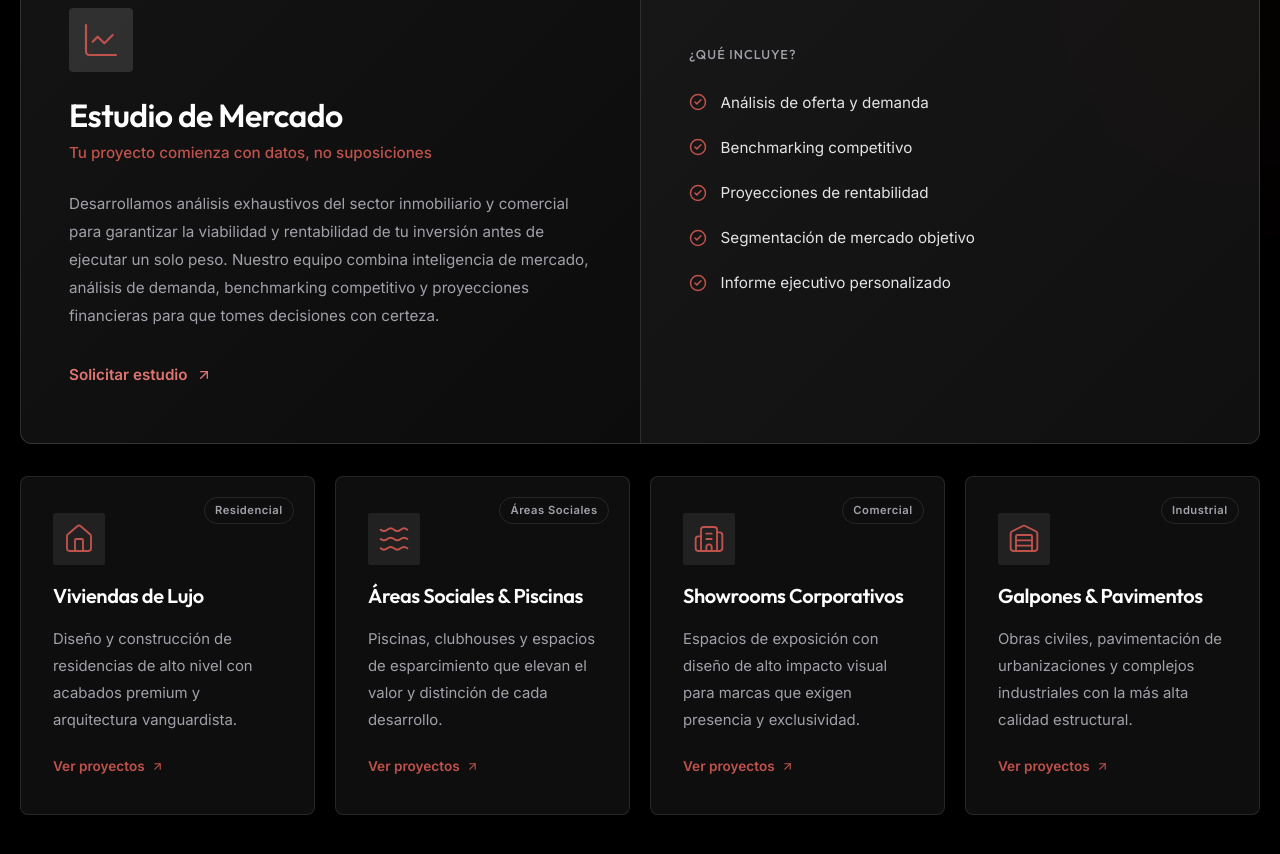
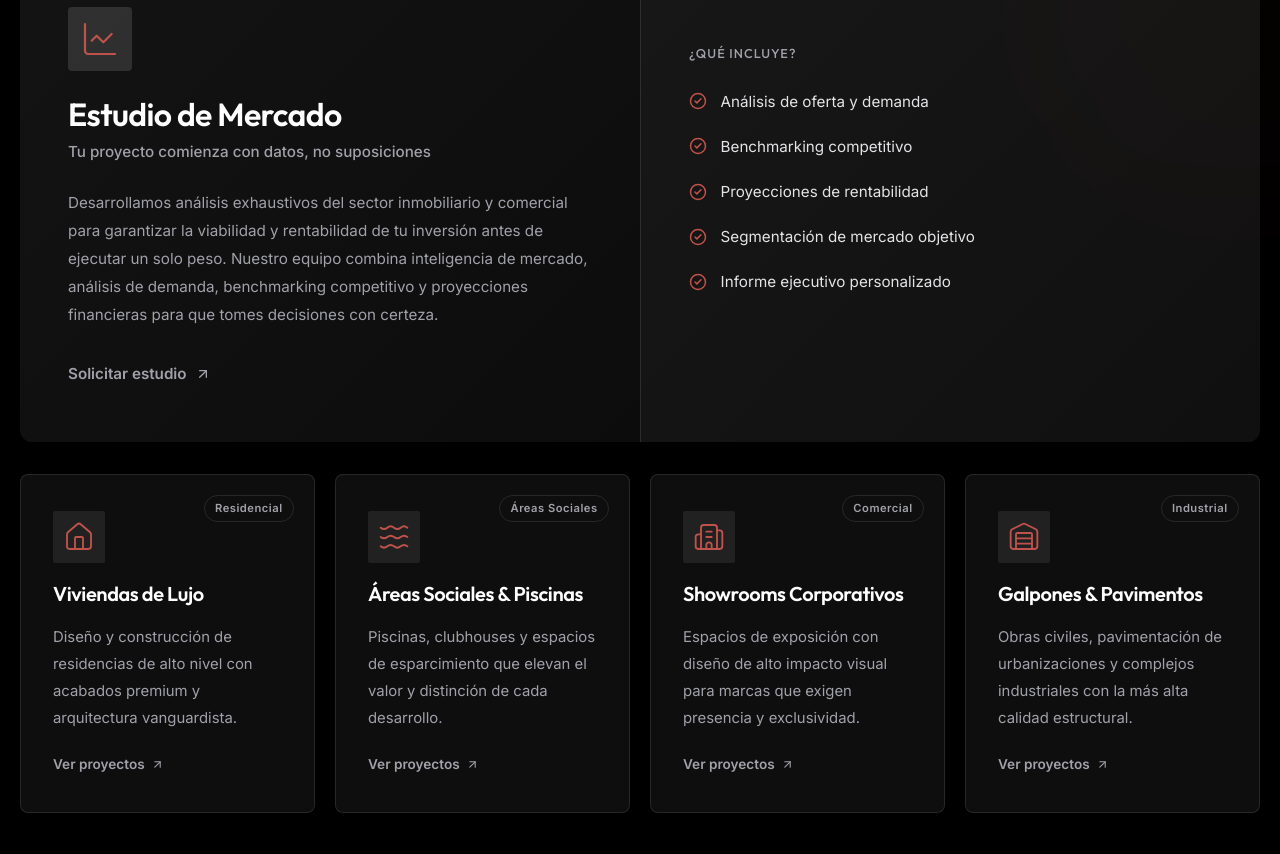
Before and after one commit to benjaminBraner/OBR-website, a React (Vite) app: page / in a window 1280 px wide. Shown: the part 3140-3994 px from the top of the page. Built offline with nearby package versions, Linux system fonts and the light colour scheme.

Commit message:
decorative line removed

```diff
--- a/src/App.jsx
+++ b/src/App.jsx
@@ -38,6 +38,7 @@ function App() {
             '--color-text-main': isDark ? '#ffffff' : '#09090b',
             '--color-text-secondary': isDark ? '#e4e4e7' : '#3f3f46',
             '--color-text-muted': isDark ? '#a1a1aa' : '#71717a',
+            '--color-text-adaptive': isDark ? '#a1a1aa' : '#5e1914',
             '--color-primary': isDark ? '#c0524c' : '#5e1914',
             '--color-primary-light': isDark ? '#e07570' : '#80231d',
             '--icon-bg': isDark ? 'rgba(255, 255, 255, 0.08)' : 'rgba(0, 0, 0, 0.04)',
--- a/src/components/Services.jsx
+++ b/src/components/Services.jsx
@@ -101,18 +101,17 @@ export default function Services({ featuredRef }) {
             marginBottom: '2rem',
             borderRadius: 'var(--radius-xl)',
             overflow: 'hidden',
-            border: 'var(--featured-border)',
             background: 'var(--featured-bg)',
             position: 'relative',
           }}
         >
           {/* Decorative line */}
-          <div style={{
+          {/* <div style={{
             position: 'absolute',
             top: 0, left: 0, right: 0,
             height: '2px',
             background: 'linear-gradient(90deg, transparent, var(--color-primary), transparent)',
-          }} />
+          }} /> */}
 
           {/* Left — content */}
           <div className="featured-service-left" style={{ display: 'flex', flexDirection: 'column', gap: '1.5rem' }}>
@@ -147,7 +146,7 @@ export default function Services({ featuredRef }) {
               <h3 style={{ fontSize: '2rem', marginBottom: '0.4rem', lineHeight: 1.2, color: 'var(--color-text-main)' }}>
                 {featuredService.title}
               </h3>
-              <p style={{ color: 'var(--color-primary)', fontSize: '0.95rem', fontWeight: 500 }}>
+              <p style={{ color: 'var(--color-text-adaptive)', fontSize: '0.95rem', fontWeight: 500 }}>
                 {featuredService.subtitle}
               </p>
             </div>
@@ -160,7 +159,7 @@ export default function Services({ featuredRef }) {
               display: 'inline-flex',
               alignItems: 'center',
               gap: '0.5rem',
-              color: 'var(--color-primary-light)',
+              color: 'var(--color-text-adaptive)',
               fontSize: '0.95rem',
               fontWeight: 600,
               marginTop: '0.5rem',
@@ -274,7 +273,7 @@ export default function Services({ featuredRef }) {
                 display: 'inline-flex',
                 alignItems: 'center',
                 gap: '0.4rem',
-                color: 'var(--color-primary)',
+                color: 'var(--color-text-adaptive)',
                 fontSize: '0.85rem',
                 fontWeight: 600,
                 marginTop: '0.25rem',
```
